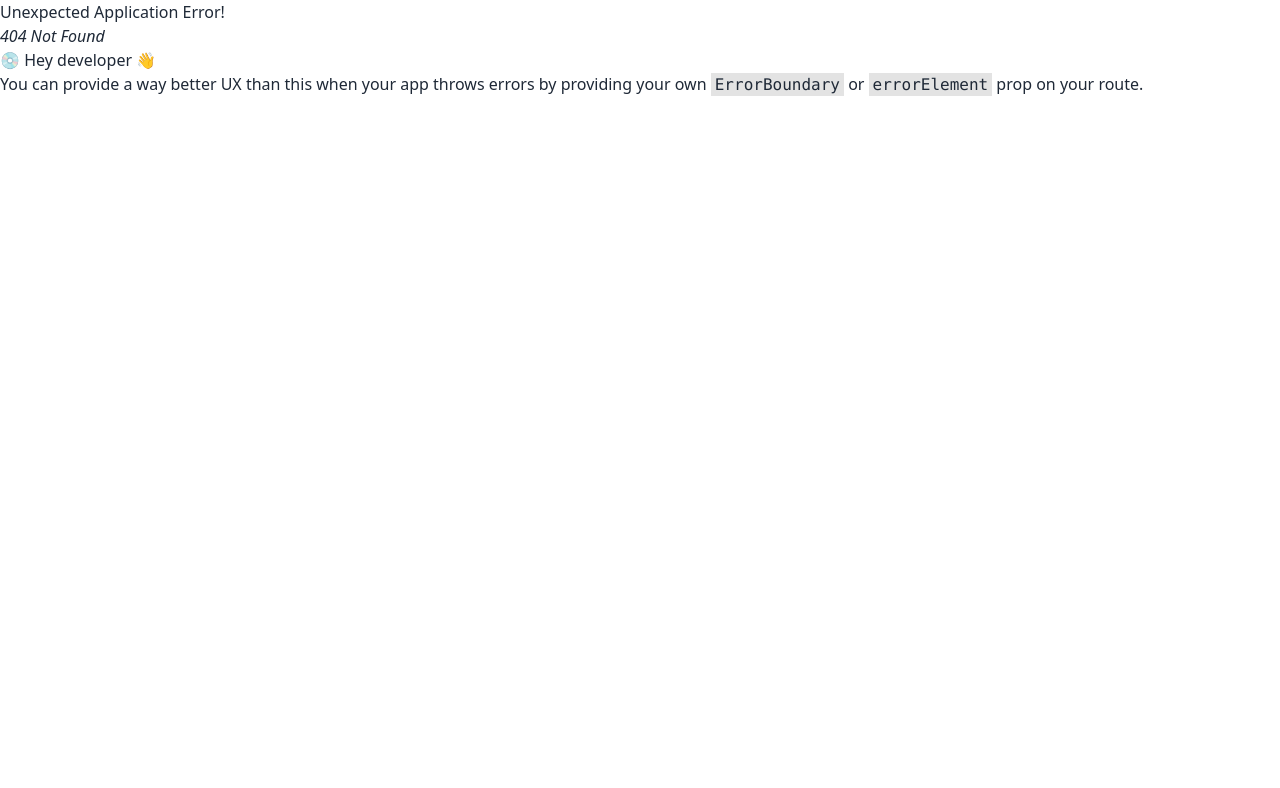
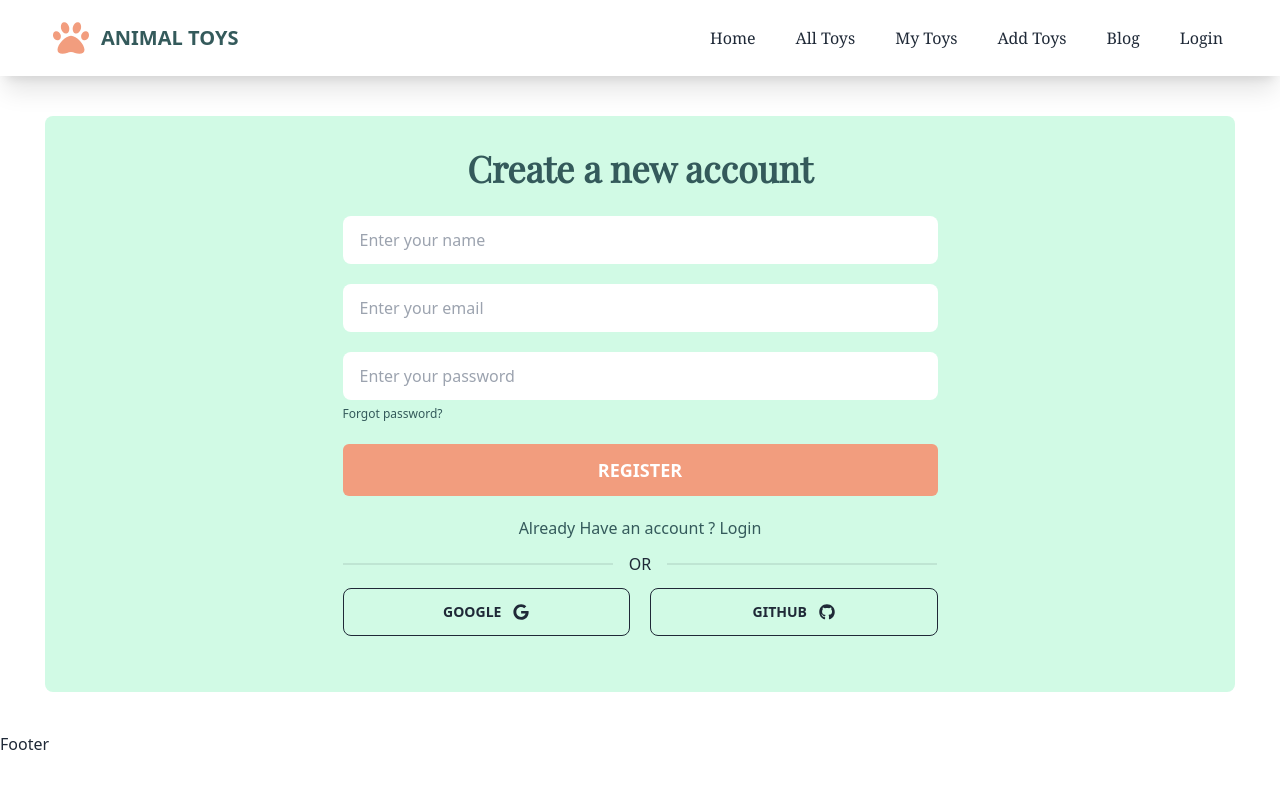
Before and after one commit to shohel7/animal-toys-client, a React (Vite) app: page /register in a window 1280 px wide. Before the commit this address had no page. Shown: the top 788 px of the page. Built offline with nearby package versions, Linux system fonts and the light colour scheme; a web font is replaced by a local one.

Commit message:
login and register page is completed

```diff
--- a/src/pages/AddToys/AddToys.jsx
+++ b/src/pages/AddToys/AddToys.jsx
@@ -37,7 +37,7 @@ const AddToys = () => {
             {errors.exampleRequired && <span>This field is required</span>}
             <select
               {...register("subCategory")}
-              className="rounded-lg mr-3 md:px-3 py-3 text-slate-400 focus:outline-none"
+              className="rounded-lg w-[320px] md:w-full border py-3 text-slate-400 focus:outline-none"
             >
               <option value="dog">Dog</option>
               <option value="cat">Cat</option>
@@ -81,7 +81,7 @@ const AddToys = () => {
           <div div className="flex justify-center mt-7">
             <input
               type="submit"
-              className="py-2.5 md:py-3 mr-3 w-[325px] md:w-1/2 bg-[#F29D7E] hover:bg-[#ec8a67] transition-all transition-duration-200 ease-in-out rounded-md font-bold text-white text-lg uppercase"
+              className="py-2.5 md:py-3 mr-3 w-[325px] md:w-1/2 bg-[#F29D7E] hover:bg-[#ec8a67] transition-all transition-duration-200 ease-in-out rounded-md font-bold text-white text-lg uppercase cursor-pointer"
               value="Added Toy"
             />
           </div>
--- /dev/null
+++ b/src/pages/Login/Login/Login.jsx
@@ -0,0 +1,80 @@
+import React from "react";
+import { useForm } from "react-hook-form";
+import { FaGithub, FaGoogle } from "react-icons/fa";
+import { Link } from "react-router-dom";
+
+const Login = () => {
+  const {
+    register,
+    handleSubmit,
+    watch,
+    formState: { errors },
+  } = useForm();
+  const onSubmit = (data) => console.log(data);
+
+  return (
+    <div>
+      <div className="py-10 px-5 md:px-5 lg:max-w-[1230px] mx-auto">
+        <div className="bg-emerald-100 pt-8 pb-14 rounded-lg">
+          <h2 className="text-4xl text-center font-playFair font-semibold text-[#345A5B] mb-7">
+            User Login
+          </h2>
+          <form onSubmit={handleSubmit(onSubmit)}>
+            <div className="space-y-5 w-3/4 md:w-1/2 mx-auto">
+              <input
+                className="input w-full border focus:outline-none"
+                {...register("email", { required: true })}
+                placeholder="Enter your email"
+              />
+              {errors.email && (
+                <span className="text-red-500">This field is required</span>
+              )}
+              <input
+                type="password"
+                className="input w-full border focus:outline-none"
+                {...register("password", { required: true })}
+                placeholder="Enter your password"
+              />
+              {errors.password && (
+                <span className="text-red-500">This field is required</span>
+              )}
+              <a
+                href="#"
+                className="label-text-alt link link-hover text-center text-[#345A5B]"
+              >
+                Forgot password?
+              </a>
+            </div>
+
+            <div div className="flex justify-center mt-5">
+              <input
+                type="submit"
+                className="py-2.5 md:py-3 w-3/4 md:w-1/2 bg-[#F29D7E] hover:bg-[#ec8a67] transition-all transition-duration-200 ease-in-out rounded-md font-bold text-white text-lg uppercase"
+                value="Login"
+              />
+            </div>
+          </form>
+          <p className="text-center text-[#345A5B] font-medium mt-5">
+            Don't Have an account ?{" "}
+            <Link to="/register" className="link">
+              Register
+            </Link>
+          </p>
+          <div className="w-3/4 md:w-1/2 mx-auto">
+            <div className="divider">OR</div>
+            <span className="grid grid-cols-2 gap-5">
+              <button className="btn btn-outline">
+                Google <FaGoogle className="ml-3 text-base" />
+              </button>
+              <button className="btn btn-outline">
+                GitHub <FaGithub className="ml-3 text-base" />
+              </button>
+            </span>
+          </div>
+        </div>
+      </div>
+    </div>
+  );
+};
+
+export default Login;
--- /dev/null
+++ b/src/pages/Login/Register/Register.jsx
@@ -0,0 +1,84 @@
+import React from "react";
+import { useForm } from "react-hook-form";
+import { FaGithub, FaGoogle } from "react-icons/fa";
+import { Link } from "react-router-dom";
+
+const Register = () => {
+  const {
+    register,
+    handleSubmit,
+    watch,
+    formState: { errors },
+  } = useForm();
+  const onSubmit = (data) => console.log(data);
+  return (
+    <div>
+      <div className="py-10 px-5 md:px-5 lg:max-w-[1230px] mx-auto">
+        <div className="bg-emerald-100 pt-8 pb-14 rounded-lg">
+          <h2 className="text-4xl text-center font-playFair font-semibold text-[#345A5B] mb-7">
+            Create a new account
+          </h2>
+          <form onSubmit={handleSubmit(onSubmit)}>
+            <div className="space-y-5 w-3/4 md:w-1/2 mx-auto">
+              <input
+                className="input w-full border focus:outline-none"
+                {...register("name", { required: true })}
+                placeholder="Enter your name"
+              />
+              {errors.name && (
+                <span className="text-red-500">This field is required</span>
+              )}
+              <input
+                className="input w-full border focus:outline-none"
+                {...register("email", { required: true })}
+                placeholder="Enter your email"
+              />
+              {errors.email && (
+                <span className="text-red-500">This field is required</span>
+              )}
+              <input
+                type="password"
+                className="input w-full border focus:outline-none"
+                {...register("password", { required: true })}
+                placeholder="Enter your password"
+              />
+              {errors.password && (
+                <span className="text-red-500">This field is required</span>
+              )}
+              <a
+                href="#"
+                className="label-text-alt link link-hover text-center text-[#345A5B]"
+              >
+                Forgot password?
+              </a>
+            </div>
+
+            <div div className="flex justify-center mt-5">
+              <input
+                type="submit"
+                className="py-2.5 md:py-3 w-3/4 md:w-1/2 bg-[#F29D7E] hover:bg-[#ec8a67] transition-all transition-duration-200 ease-in-out rounded-md font-bold text-white text-lg uppercase cursor-pointer"
+                value="Register"
+              />
+            </div>
+          </form>
+          <p className="text-center text-[#345A5B] font-medium mt-5">
+            Already Have an account ? <Link to="/login">Login</Link>
+          </p>
+          <div className="w-3/4 md:w-1/2 mx-auto">
+            <div className="divider">OR</div>
+            <span className="grid grid-cols-2 gap-5">
+              <button className="btn btn-outline">
+                Google <FaGoogle className="ml-3 text-base" />
+              </button>
+              <button className="btn btn-outline">
+                GitHub <FaGithub className="ml-3 text-base" />
+              </button>
+            </span>
+          </div>
+        </div>
+      </div>
+    </div>
+  );
+};
+
+export default Register;
```
Also changed, not shown: src/routes/Routes.jsx (+10 -0 lines).
